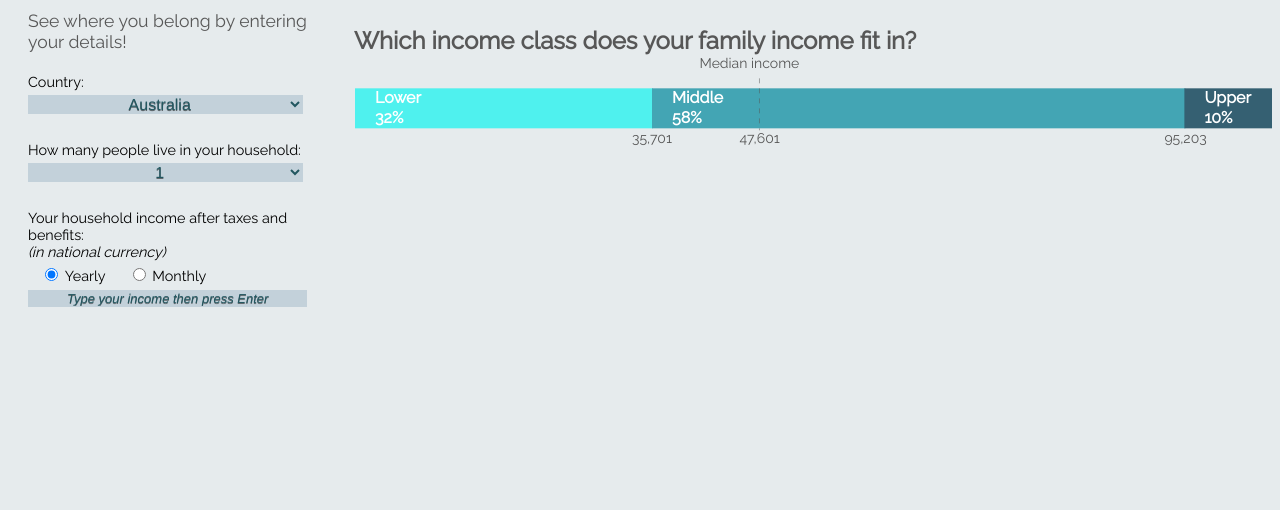
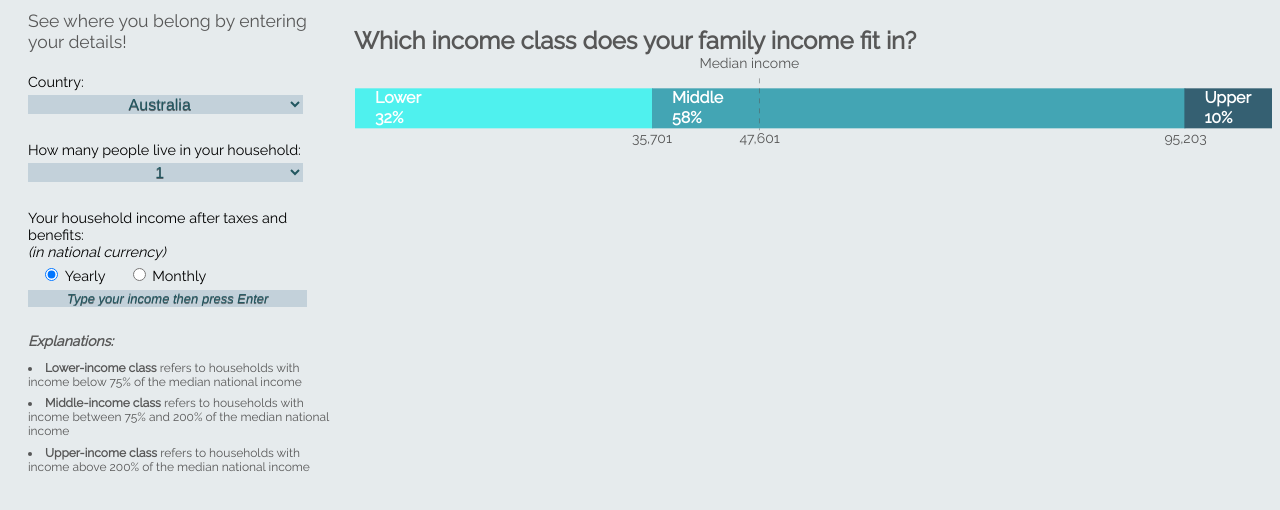
Before and after one commit to gitvfd/middle-class-online-calculator, a plain HTML site: page index.html in a window 1280 px wide. Drawn offline with Linux system fonts and the light colour scheme.

Commit message:
explanations added

```diff
--- a/css/style.css
+++ b/css/style.css
@@ -20,6 +20,33 @@ h1{
     font-family: 'Raleway', sans-serif;
     font-weight:300;
     font-size:0.90em;
+}
+
+#expTitle{
+    display: break;
+    min-width: 50%;
+    margin-top: 1.5em;
+    font-family: 'Raleway', sans-serif;
+    font-weight:900;
+    font-size:14px;
+    color:#575757
+}
+
+#explainer{
+    display: break;
+    min-width: 50%;
+    font-family: 'Raleway', sans-serif;
+    color:#575757;
+    font-weight:300;
+    font-size:12px;
+}
+
+#explainer ul{
+  list-style-position: inside;
+  padding-left: 0;
+}
+#explainer li{
+  margin: 0 0 7.5px 0px;
 }
 #wrapper {
 	width: 100%;
@@ -64,7 +91,6 @@ h1{
     height: 20px;
     opacity: 2;
    }
-
 
 .myslider::-webkit-slider-thumb {
     -webkit-appearance: none;
--- a/index.html
+++ b/index.html
@@ -90,10 +90,18 @@
             <label class="radio"><input type="radio"  id="monthlyRadio" name="incomeCalc" value="12" onclick="update()" > Monthly</label>
         </form>
         <input id="incomeSel" type="text" onfocus="this.value=''" value="Type your income then press Enter" onchange="update()"><br>
-        <br/>
+
         <!--<div id="entryButton">
             <button  onclick="update()">Show me</button>
         </div>-->
+            <div id="expTitle"><i>Explanations:</i></div>
+            <div id="explainer">
+            <ul>
+                <li><b>Lower-income class</b> refers to households with income below 75% of the median national income</li>
+                <li><b>Middle-income class</b> refers to households with income between 75% and 200% of the median national income</li>
+                <li><b>Upper-income class</b> refers to households with income above 200% of the median national income</li>
+            </ul>
+        </div>
     </div>
     <div id="chart">
         <br>
```
